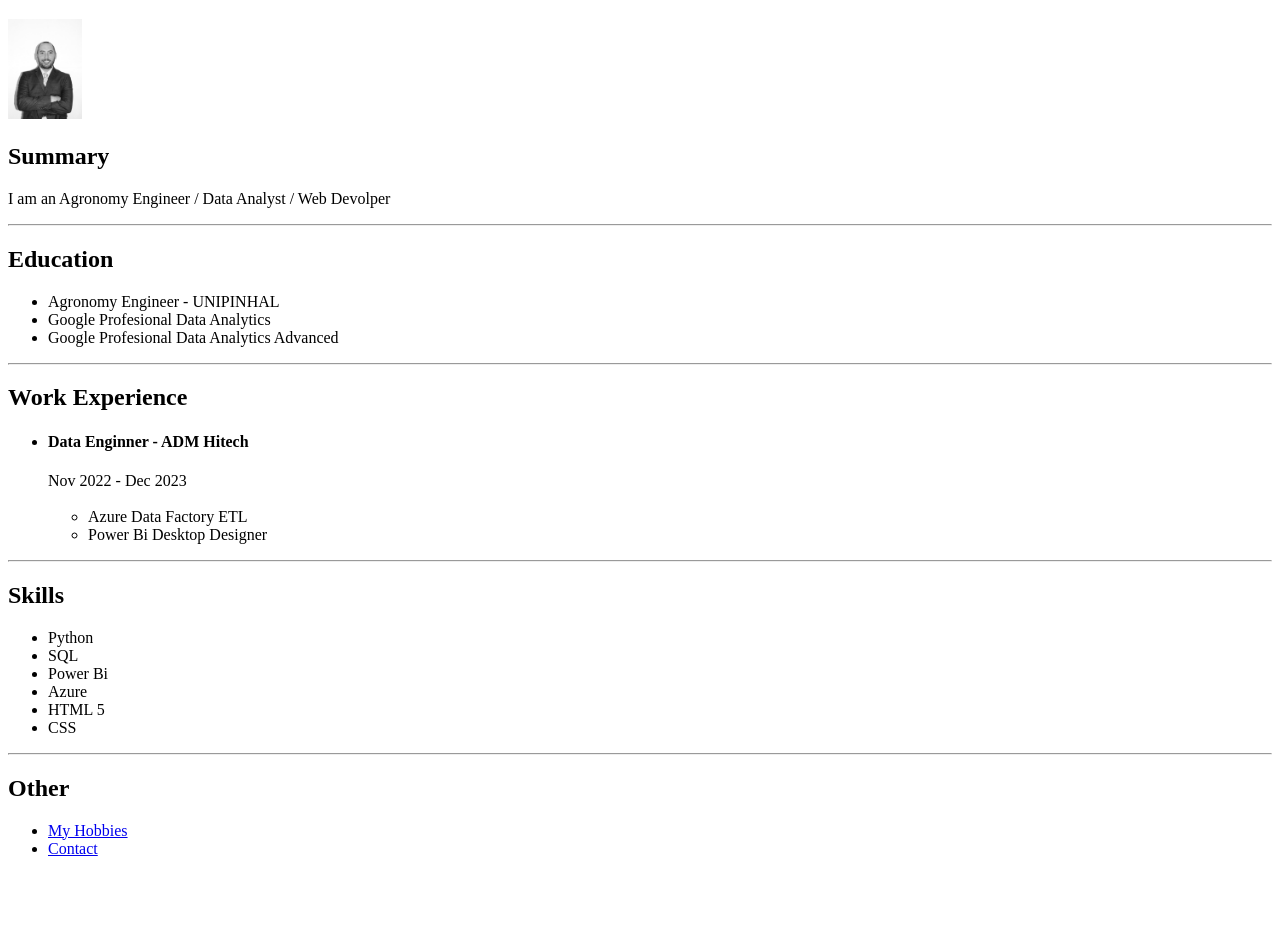
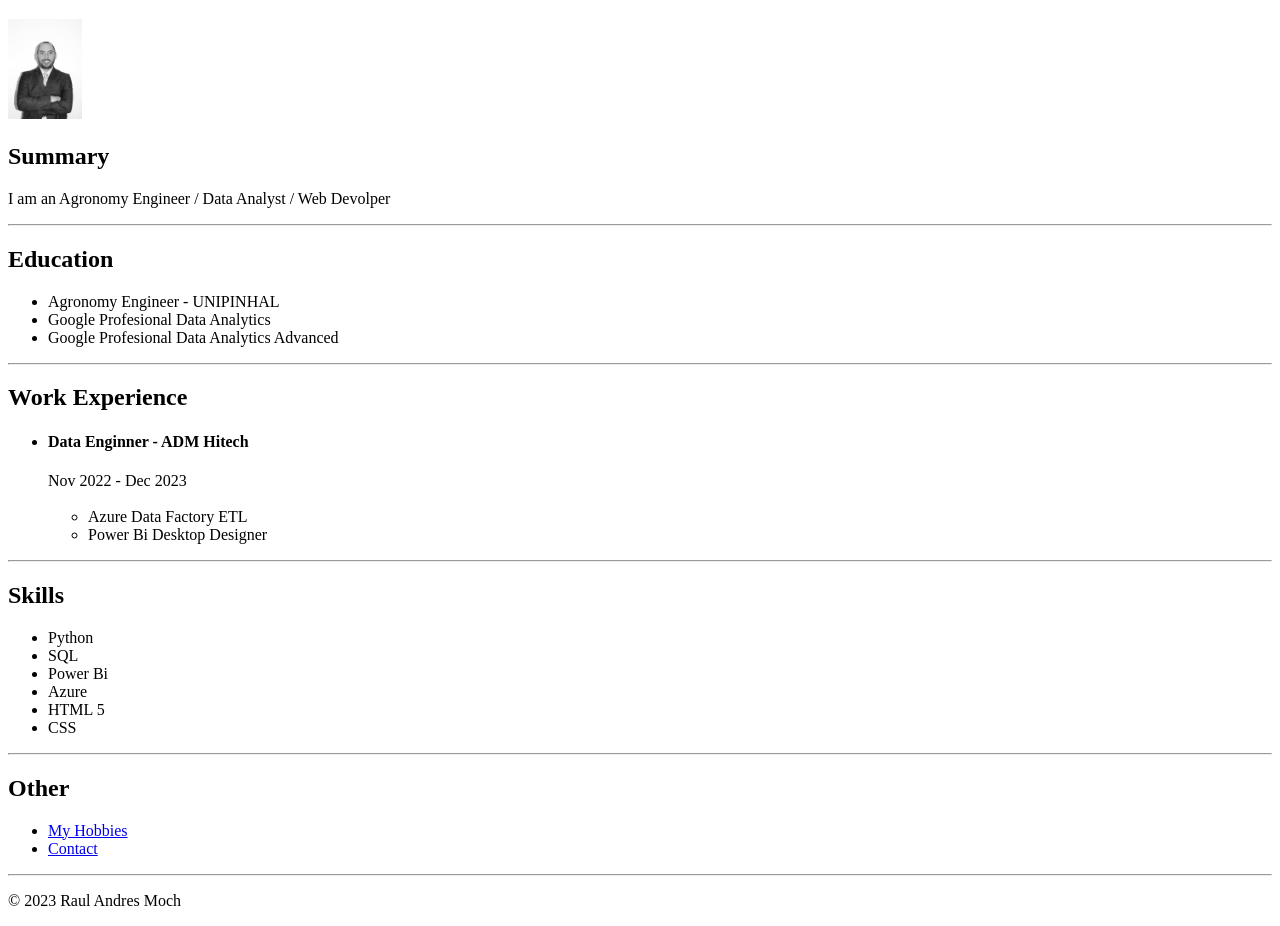
Before and after one commit to raulandresmoch/capstone_1_resume, a plain HTML site: page index.html in a window 1280 px wide. Shown: the part 61-987 px from the top of the page. Before the commit the page ends 935 px from the top, so only its background shows below. Drawn offline with Linux system fonts and the light colour scheme.

Commit message:
Add the footer information

```diff
--- a/index.html
+++ b/index.html
@@ -53,5 +53,9 @@
         <li><a href="./myHobbies.html">My Hobbies</a></li>
         <li><a href="./contact.html">Contact</a></li>
     </ul>
+    <hr>
+    <footer>
+        <p>© 2023 Raul Andres Moch</p>
+      </footer>
 </body>
 </html>
```
